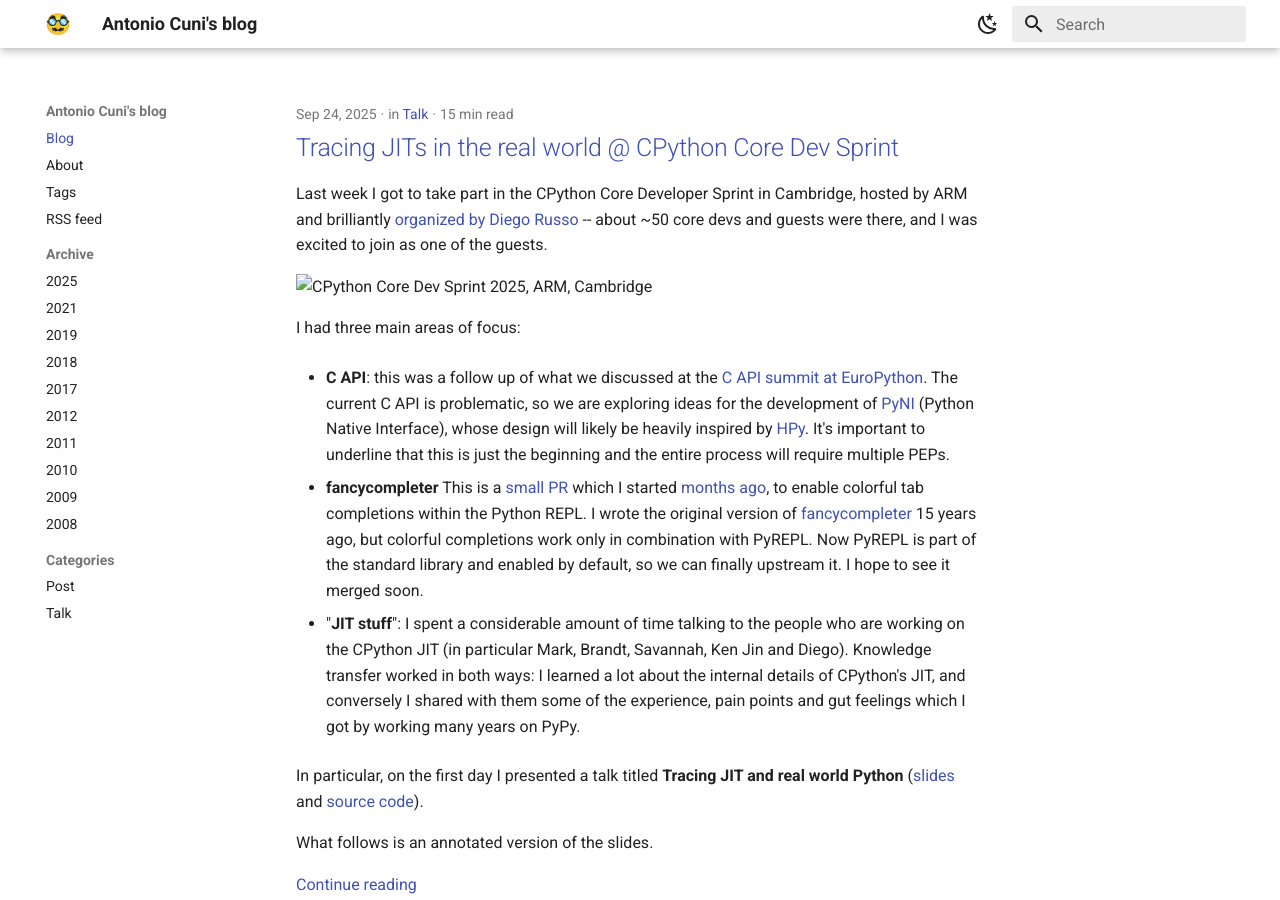
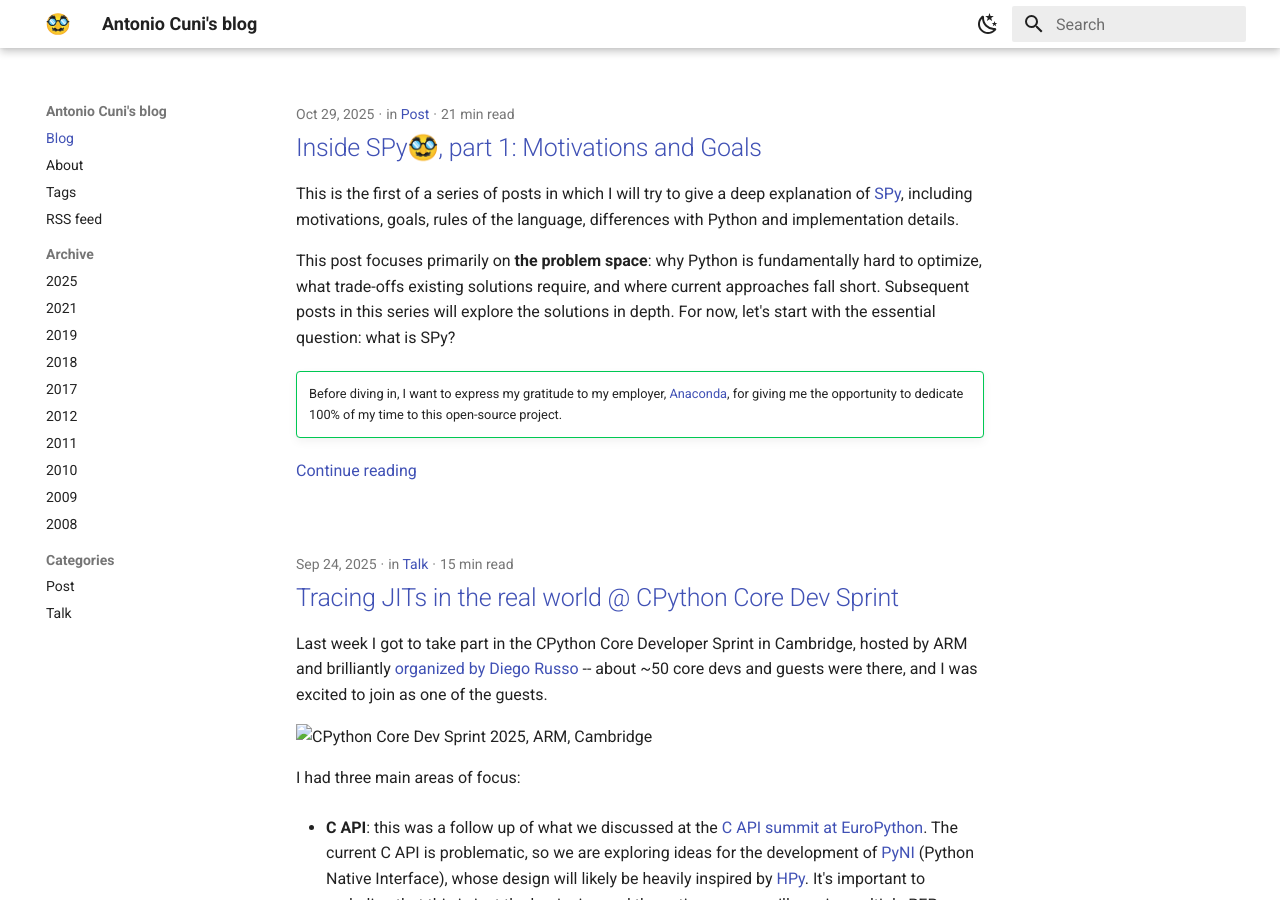
Before and after one commit to antocuni/antocuni.github.io, an MkDocs documentation site: the page built from blog/index.md, in a window 1280 px wide and 900 px high. Built offline with MkDocs 1.6.1 and Material for MkDocs 9.7.7, drawn with Linux system fonts in a browser that asks for light colours; some of the changed text lies outside the part shown.

Commit message:
update date and draft status

```diff
--- a/blog/posts/2025/10-spy-motivations-and-goals/index.md
+++ b/blog/posts/2025/10-spy-motivations-and-goals/index.md
@@ -1,6 +1,6 @@
 ---
-draft: true
-date: 2025-10-26
+draft: false
+date: 2025-10-29
 title: "Inside SPy, part 1: Motivations and Goals"
 categories:
   - Post
```
